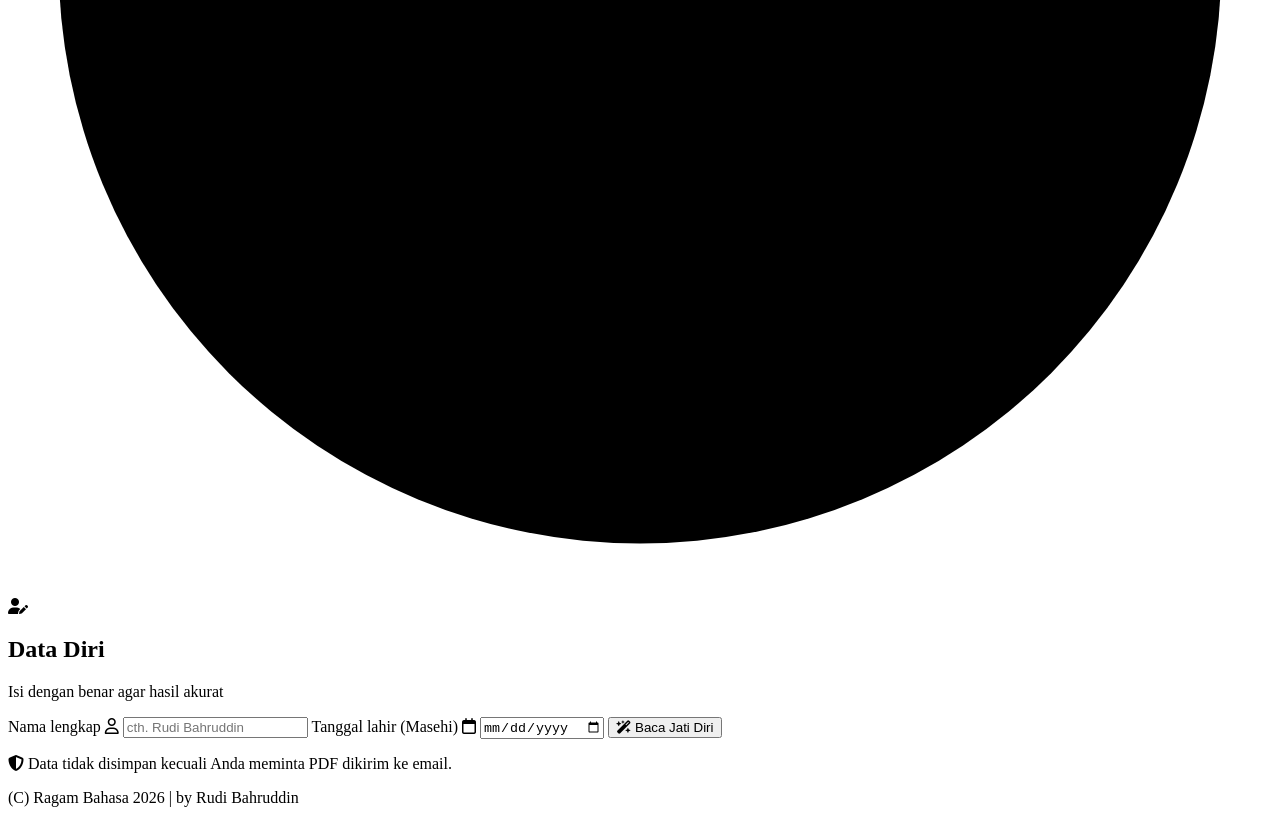
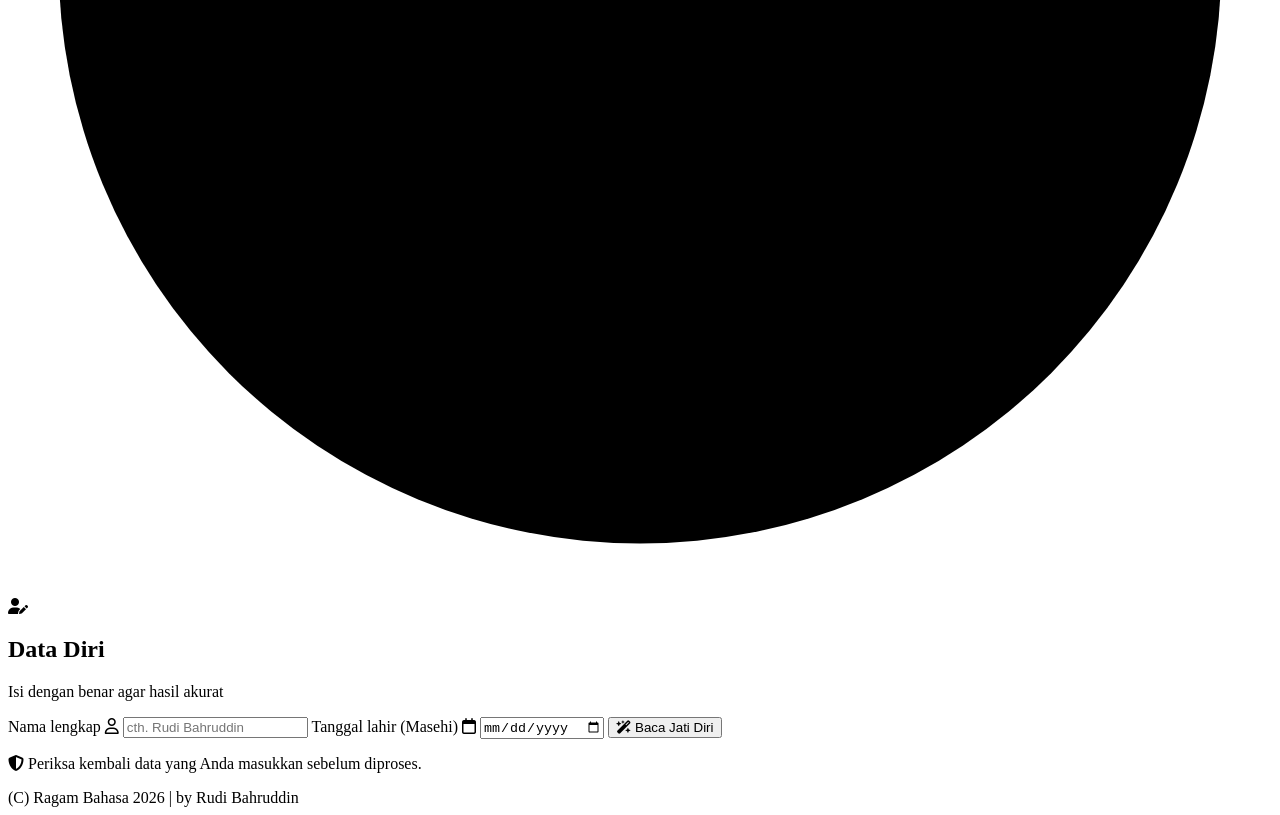
Before and after one commit to difamily/iniaku, a plain HTML site: page Index.html in a window 1280 px wide. Shown: the part 1115-1930 px from the top of the page. Drawn offline with Linux system fonts and the light colour scheme.

Commit message:
Update Index.html

```diff
--- a/Index.html
+++ b/Index.html
@@ -117,7 +117,7 @@
         <button type="submit" class="btn btn-primary btn-block" id="btnProses">
           <i class="fa-solid fa-wand-magic-sparkles"></i> <span>Baca Jati Diri</span>
         </button>
-        <p class="hint"><i class="fa-solid fa-shield-halved"></i> Data tidak disimpan kecuali Anda meminta PDF dikirim ke email.</p>
+        <p class="hint"><i class="fa-solid fa-shield-halved"></i> Periksa kembali data yang Anda masukkan sebelum diproses.</p>
       </form>
     </section>
 
```
